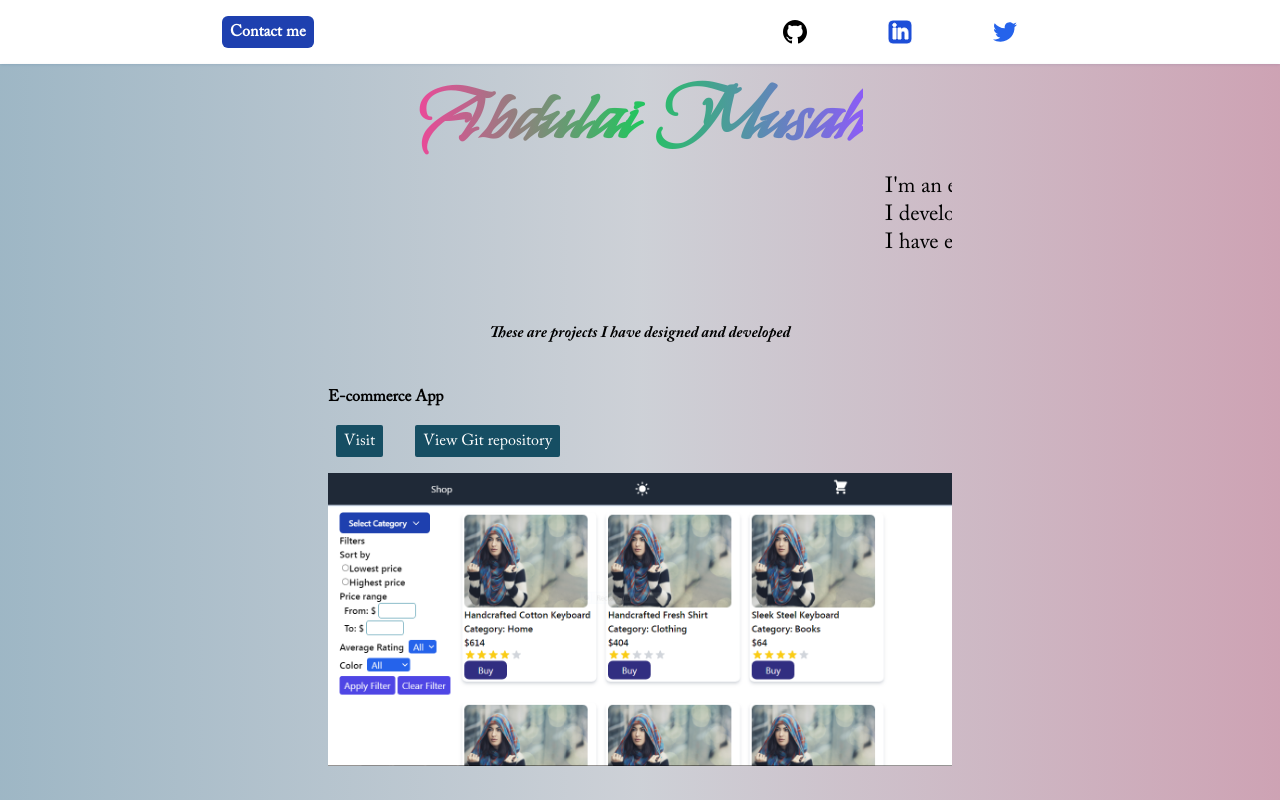
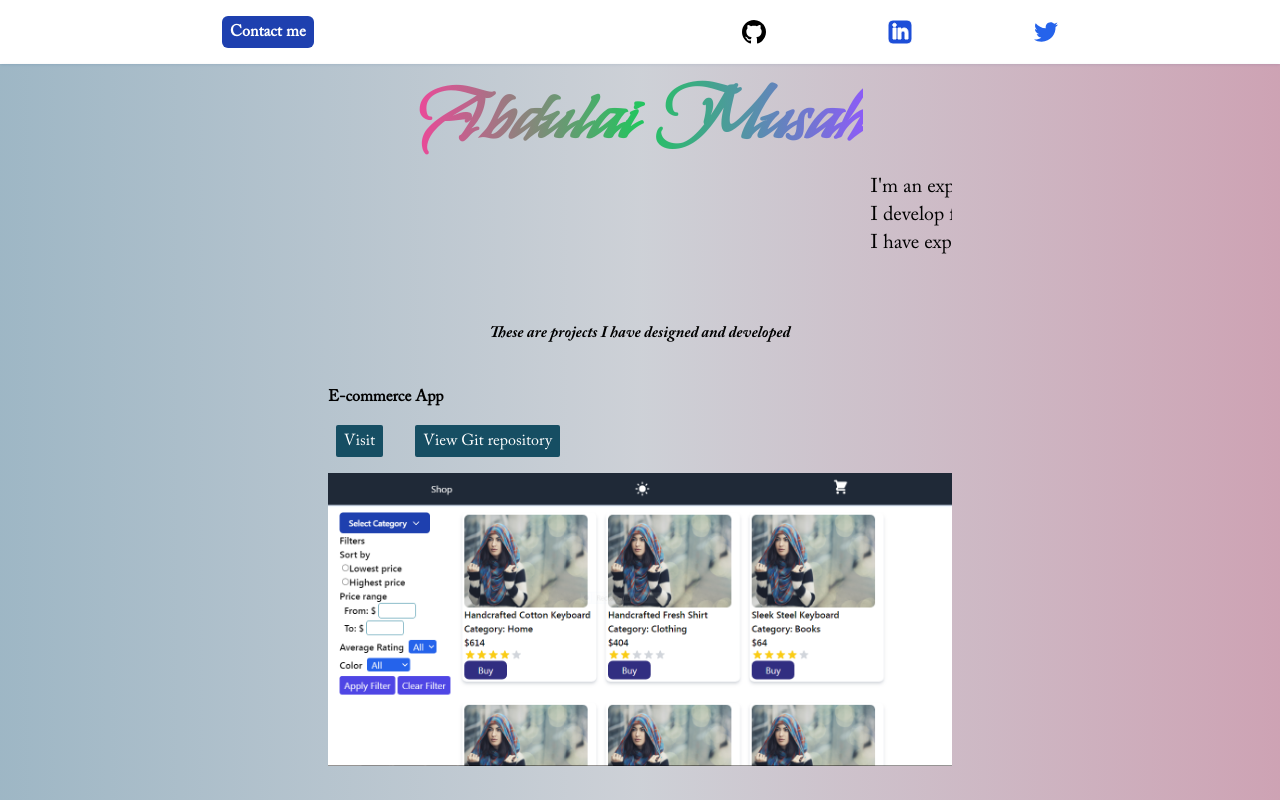
Before and after one commit to abdulaimusah/portfolio, a Next.js app: page / in a window 1280 px wide. Shown: the top 800 px of the page. Built offline with nearby package versions, Linux system fonts and the light colour scheme.

Commit message:
edited social media icons spacing and text-slidein animation

```diff
--- a/pages/components/myprojects.js
+++ b/pages/components/myprojects.js
@@ -31,6 +31,7 @@ const MyProjects = () => {
                <div className="sm:w-2/3 md:w-3/5
                lg:w-1/2 pb-12 "
                style={{perspective: "1000px"}}
+               key={`${item.name}${item.site}`}
                 >
                    <h2 className="font-semibold
                    mb-2" >{item.name}</h2>
--- a/pages/index.js
+++ b/pages/index.js
@@ -22,19 +22,17 @@ export default function Home() {
         rounded-md " >
           Contact me </button>
         </a>
-        {/*<button className="py-1 px-2 bg-indigo-700
-        hover:bg-indigo-500 active:bg-indigo-500
-        rounded-lg "  >
-           Dark Toggle</button> */}
-        <div className=" flex w-1/4 justify-around "  >
+
+
+        <div className=" flex w-1/2 md:w-1/4 justify-around
+        md:justify-between "  >
         <a href="https://github.com/abdulaimusah"
         target="blank"
          className="block" >
         <svg xmlns="http://www.w3.org/2000/svg" width="24" height="24" viewBox="0 0 24 24"><path d="M12 0c-6.626 0-12 5.373-12 12 0 5.302 3.438 9.8 8.207 11.387.599.111.793-.261.793-.577v-2.234c-3.338.726-4.033-1.416-4.033-1.416-.546-1.387-1.333-1.756-1.333-1.756-1.089-.745.083-.729.083-.729 1.205.084 1.839 1.237 1.839 1.237 1.07 1.834 2.807 1.304 3.492.997.107-.775.418-1.305.762-1.604-2.665-.305-5.467-1.334-5.467-5.931 0-1.311.469-2.381 1.236-3.221-.124-.303-.535-1.524.117-3.176 0 0 1.008-.322 3.301 1.23.957-.266 1.983-.399 3.003-.404 1.02.005 2.047.138 3.006.404 2.291-1.552 3.297-1.23 3.297-1.23.653 1.653.242 2.874.118 3.176.77.84 1.235 1.911 1.235 3.221 0 4.609-2.807 5.624-5.479 5.921.43.372.823 1.102.823 2.222v3.293c0 .319.192.694.801.576 4.765-1.589 8.199-6.086 8.199-11.386 0-6.627-5.373-12-12-12z"/></svg>
-        { /* <button className="py-1 px-2 bg-blue-800
-        hover:bg-blue-600 active:bg-blue-600
-        rounded-md "  >
-          About</button> */ }
+
+
+
         </a>
 
         <a href="https://linkedin.com/in/abdulai-musah-4b7b5723a"
@@ -73,9 +71,9 @@ export default function Home() {
 </div>
 
 
-        <p className="sm:w-2/3 md:w-3/5 p-4
+        <p className="sm:w-2/3 md:w-3/5 p-4 pr-8
                lg:w-1/2 font-normal text-lg overflow-hidden">
-            <p className="overflow-hidden slidetext ">
+            <p className="overflow-hidden slidetext pr-8 ">
 
          I'm an expert web developer.<br></br>
         I develop fast, mobile-friendly, responsive, interactive
--- a/styles/globals.css
+++ b/styles/globals.css
@@ -22,7 +22,7 @@
     }
 
     60% {
-      font-size: 200%;
+      font-size: 150%;
       margin-left: 60%;
       width: 170%;
     }
```
